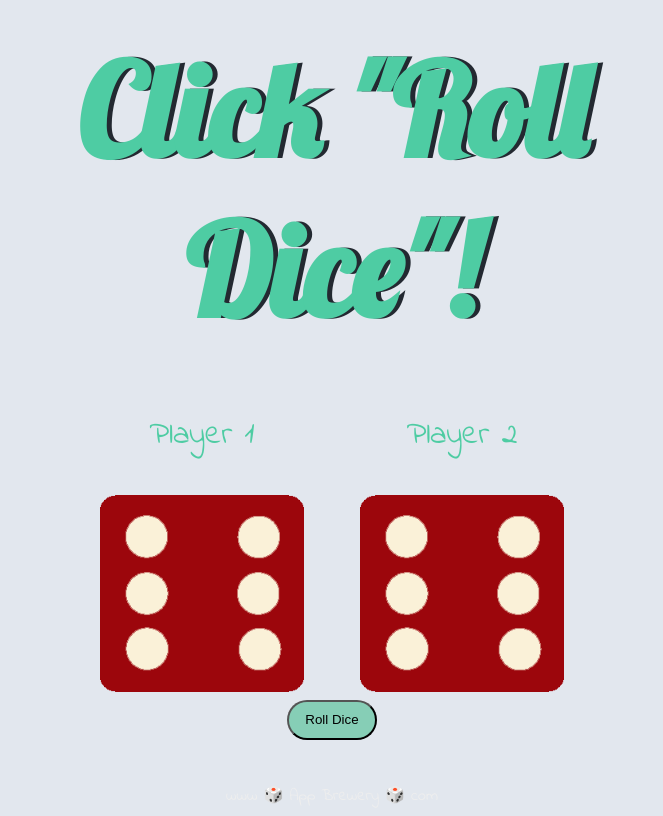
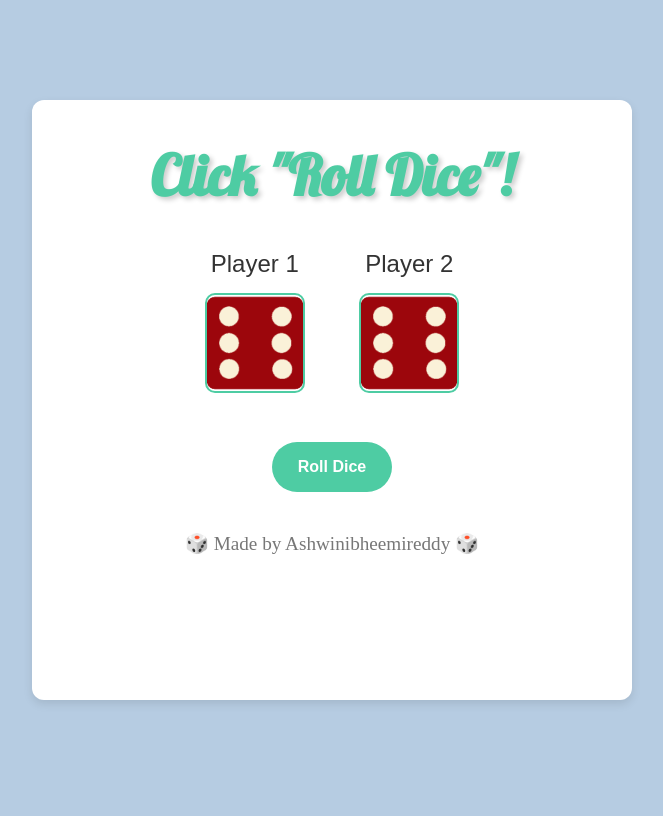
Before and after one commit to bheemireddyashwini/random-dice, a plain HTML site: page index.html in a window 1280 px wide. Shown: the whole page, without its empty margins (308-971 px from the left). Drawn offline with Linux system fonts and the light colour scheme.

Commit message:
final commit

```diff
--- a/diceeCraft.html
+++ b/index.html
@@ -27,7 +27,7 @@
     <script src="index.js" charset="utf-8"></script>
 
     <footer>
-      www 🎲 App Brewery 🎲 com
+        🎲 Made by Ashwinibheemireddy 🎲
     </footer>
   </body>
 </html>
--- a/styles.css
+++ b/styles.css
@@ -1,47 +1,121 @@
+
+* {
+  margin: 0;
+  padding: 0;
+  box-sizing: border-box;
+}
+
+body {
+  background-color: #b6cce2;
+  font-family: 'Arial', sans-serif;
+  color: #333;
+  display: flex;
+  flex-direction: column;
+  align-items: center;
+  justify-content: center;
+  min-height: 100vh;
+}
+
 .container {
-    width: 70%;
+  width: 80%;
+  max-width: 600px;
+  min-height: 600px;
   margin: auto;
   text-align: center;
+  padding: 20px;
+  background: #ffffff;
+  box-shadow: 0 4px 10px rgba(0, 0, 0, 0.1);
+  border-radius: 12px;
+  animation: fadeIn 1s ease-in-out;
+}
+
+@keyframes fadeIn {
+  from {
+    opacity: 0;
+    transform: translateY(20px);
+  }
+  to {
+    opacity: 1;
+    transform: translateY(0);
+  }
 }
 
 .dice {
   text-align: center;
   display: inline-block;
+  margin: 10px;
+
 
 }
 
-  body {
-    background-color: #e2e7ee;
+img {
+  width: 100px;
+  height: 100px;
+  border: 2px solid #4ECCA3;
+  border-radius: 10px;
+  transition: transform 0.2s;
+  margin: 15px;
 }
 
+img:hover {
+  transform: scale(1.1);
+}
+
+
 h1 {
-    margin: 30px;
+  margin: 20px;
   font-family: 'Lobster', cursive;
-    text-shadow: 5px 0 #232931;
-    font-size: 8rem;
+  text-shadow: 3px 3px 5px rgba(0, 0, 0, 0.2);
+  font-size: 3.5rem;
   color: #4ECCA3;
 }
 
 p {
-    font-size: 2rem;
-    color: #4ECCA3;
-    font-family: 'Indie Flower', cursive;
+  font-size: 1.5rem;
+  color: #333;
+  font-family: 'Arial', sans-serif;
+  margin-top: 10px;
 }
 
-  img {
-    width: 80%;
-  }
-  #rollButton{
-    background-color: #86ceb6;
-    width: 90px;
-    height: 40px;
-    border-radius: 20px;
+#rollButton {
+  background-color: #4ECCA3;
+  color: white;
+  font-weight: bold;
+  width: 120px;
+  height: 50px;
+  border-radius: 25px;
+  border: none;
+  cursor: pointer;
+  font-size: 1rem;
+  margin: 20px 0;
+  transition: background-color 0.3s ease, transform 0.2s ease;
 }
 
+#rollButton:hover {
+  background-color: #3aa786;
+  transform: scale(1.1);
+}
+
+
 footer {
-    margin-top: 5%;
-    color: #EEEEEE;
+  margin-top: 20px;
+  color: #777;
   text-align: center;
   font-family: 'Indie Flower', cursive;
+  font-size: 1.2rem;
+  font-family: 'Times New Roman', Times, serif;
+}
+
+footer a {
+  color: #4ECCA3;
+  text-decoration: none;
+  font-weight: bold;
+  background: transparent;
+  transition: color 0.3s ease;
+  font-family: 'Times New Roman', Times, serif;
 
 }
+
+footer a:hover {
+  text-decoration: underline;
+}
```
Lines whose indentation alone changed are shown as unchanged.
